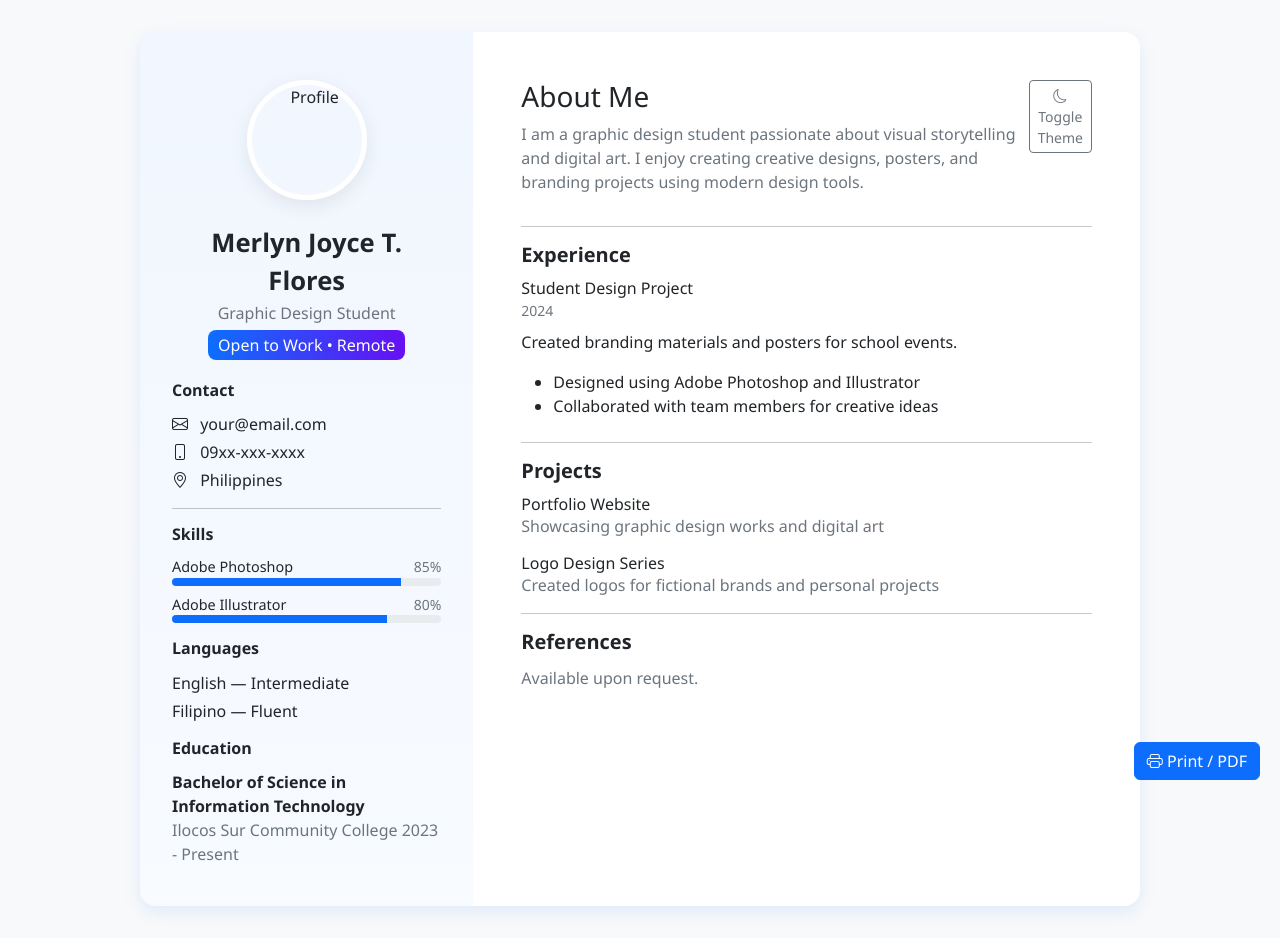
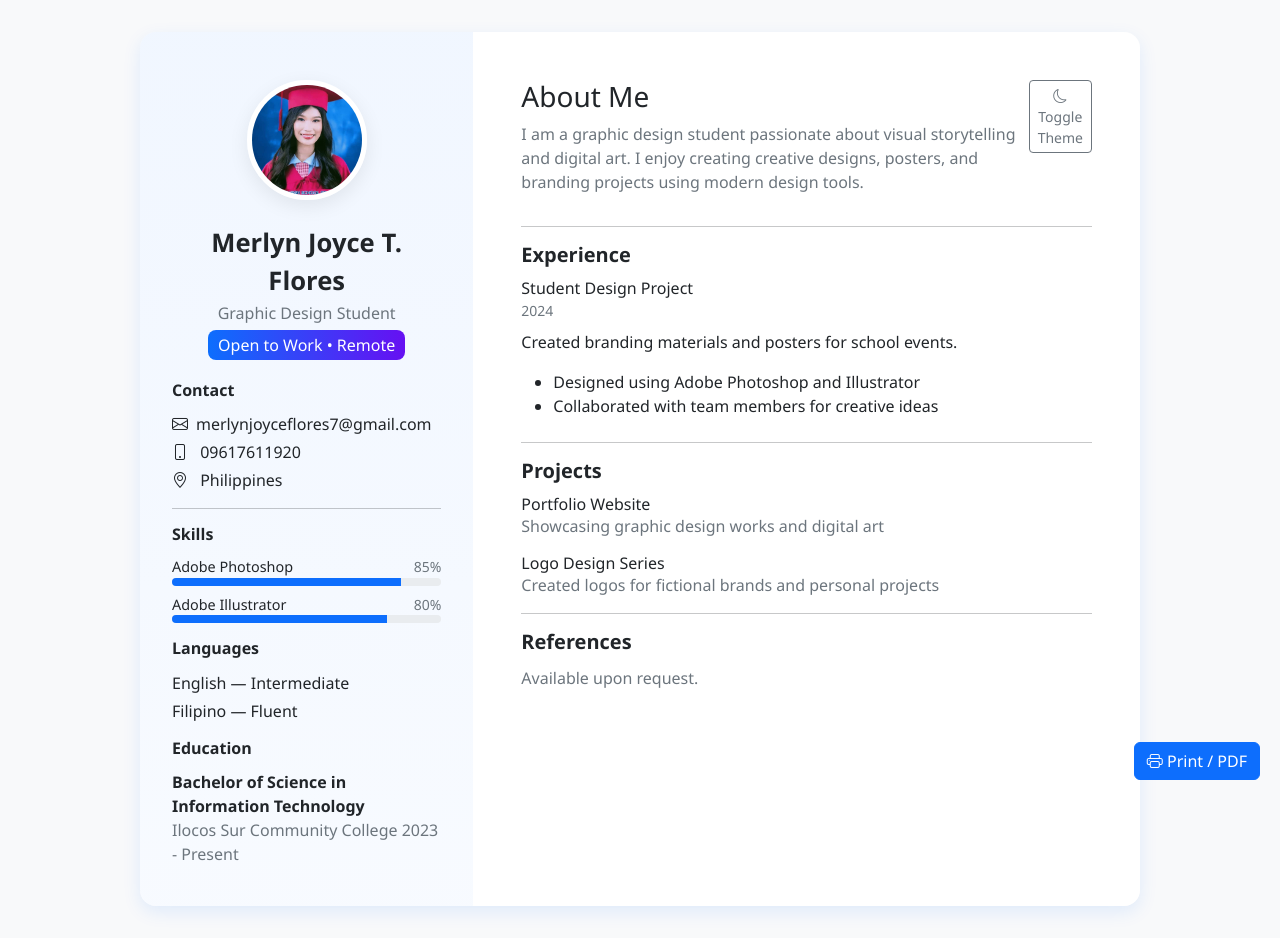
Before and after one commit to meRlyn1jf/resume, a plain HTML site: page index.html in a window 1280 px wide. Drawn offline with nearby package versions, Linux system fonts and the light colour scheme.

Commit message:
Update index.html
jk kayat ag commit

```diff
--- a/index.html
+++ b/index.html
@@ -3,7 +3,7 @@
 <head>
   <meta charset="utf-8">
   <meta name="viewport" content="width=device-width, initial-scale=1">
-  <title>Graphic Designer Resume - Your Name</title>
+  <title>Graphic Designer Resume - Merlyn</title>
 
 
   <link href="https://cdn.jsdelivr.net/npm/bootstrap@5.3.2/dist/css/bootstrap.min.css" rel="stylesheet">
@@ -118,7 +118,7 @@
 
       <aside class="col-lg-4 sidebar d-flex flex-column align-items-center text-center">
 
-        <img src="assets/profile.jpg" alt="Profile" class="profile-pic">
+        <img src="merlyn.jpg" alt="Profile" class="profile-pic">
 
         <div class="mt-2">
           <div class="name">Merlyn Joyce T. Flores</div>
@@ -129,8 +129,8 @@
         <div class="w-100 mt-4 text-start">
 
           <h6 class="section-title">Contact</h6>
-          <p class="mb-1 contact-row"><i class="bi bi-envelope me-2"></i> your@email.com</p>
-          <p class="mb-1 contact-row"><i class="bi bi-phone me-2"></i> 09xx-xxx-xxxx</p>
+          <p class="mb-1 contact-row"><i class="bi bi-envelope me-2"></i>merlynjoyceflores7@gmail.com</p>
+          <p class="mb-1 contact-row"><i class="bi bi-phone me-2"></i> 09617611920</p>
           <p class="mb-1 contact-row"><i class="bi bi-geo-alt me-2"></i> Philippines</p>
 
           <hr>
```
